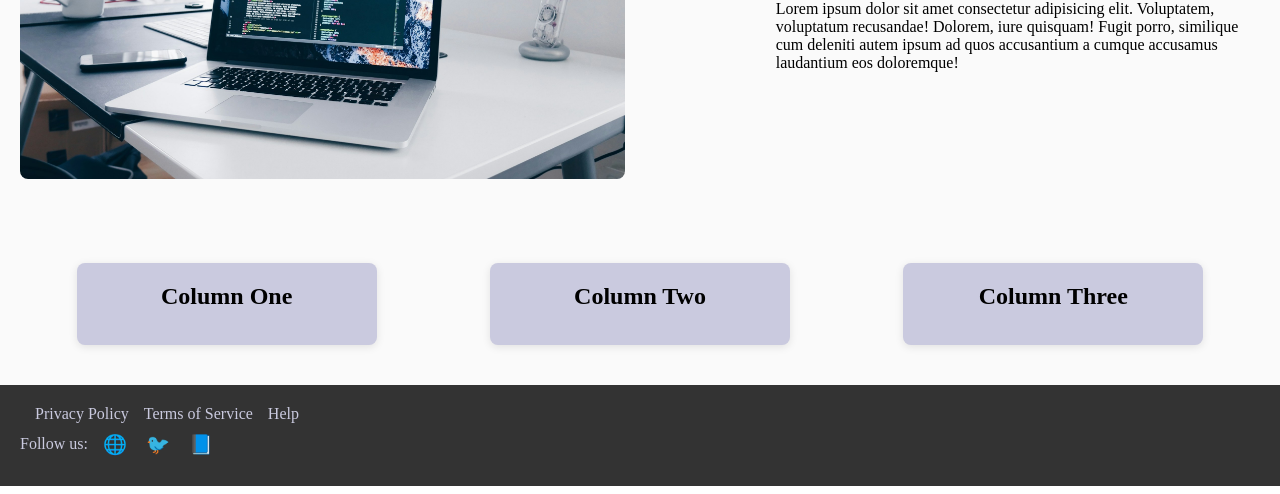
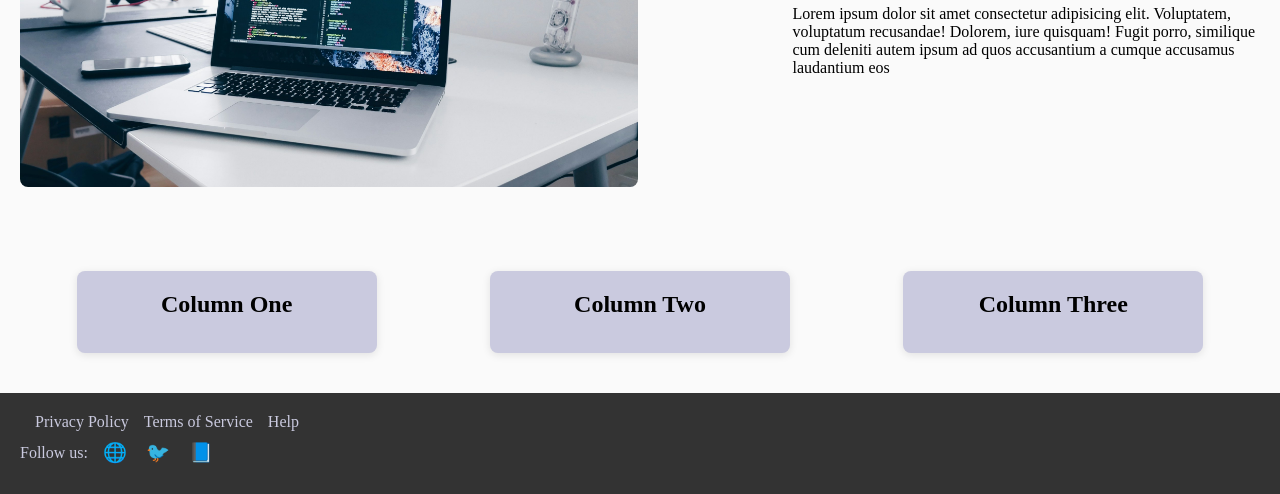
Before and after one commit to juniorSarh/Task-3-10, a plain HTML site: page index.html in a window 1280 px wide. Shown: the part 311-805 px from the top of the page. Drawn offline with Linux system fonts and the light colour scheme.

Commit message:
Testing ACP

```diff
--- a/index.html
+++ b/index.html
@@ -28,7 +28,7 @@
   <div class="hero-content">
     <h1>Working With Media Queries</h1>
     <p>Lorem ipsum dolor sit amet consectetur adipisicing elit. Voluptatem, voluptatum recusandae! Dolorem, iure quisquam! Fugit porro,
-         similique cum deleniti autem ipsum ad quos accusantium a cumque accusamus laudantium eos doloremque!</p>
+         similique cum deleniti autem ipsum ad quos accusantium a cumque accusamus laudantium eos</p>
   </div>
 </section>
 
```
